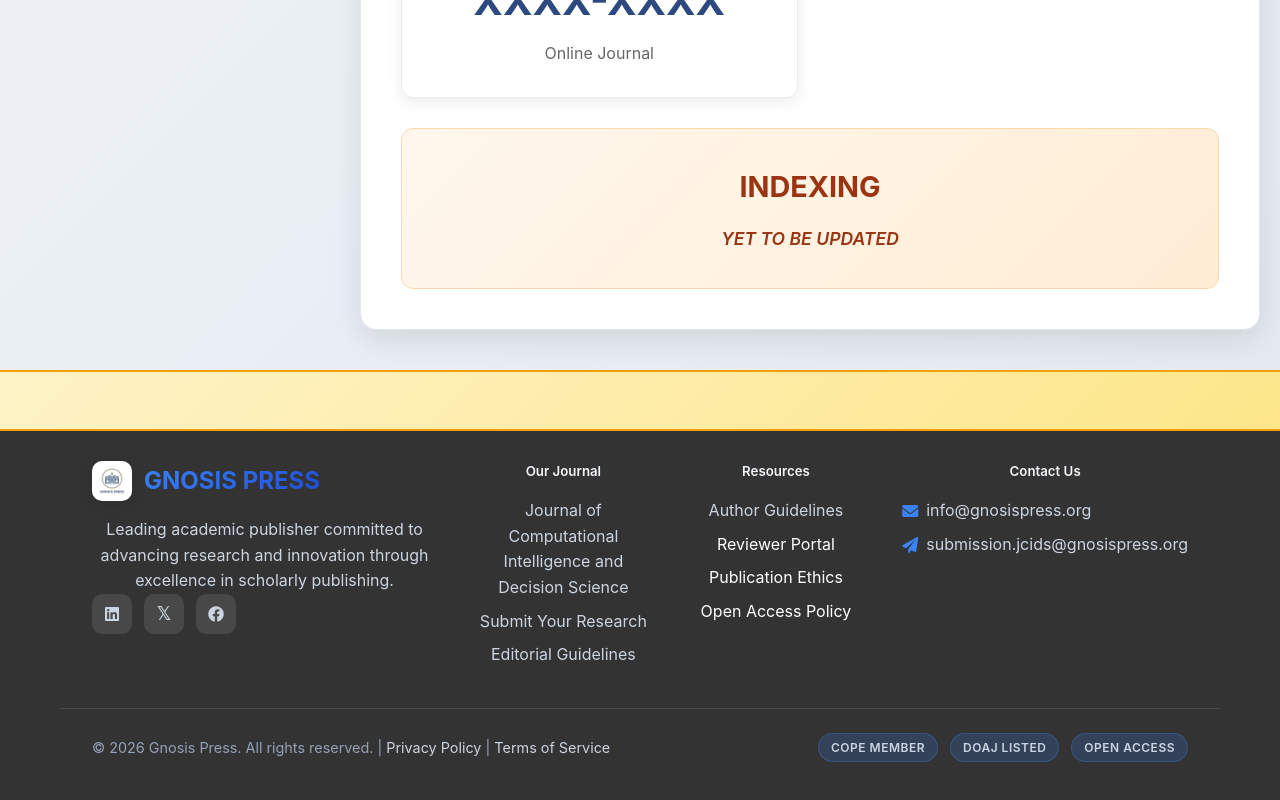
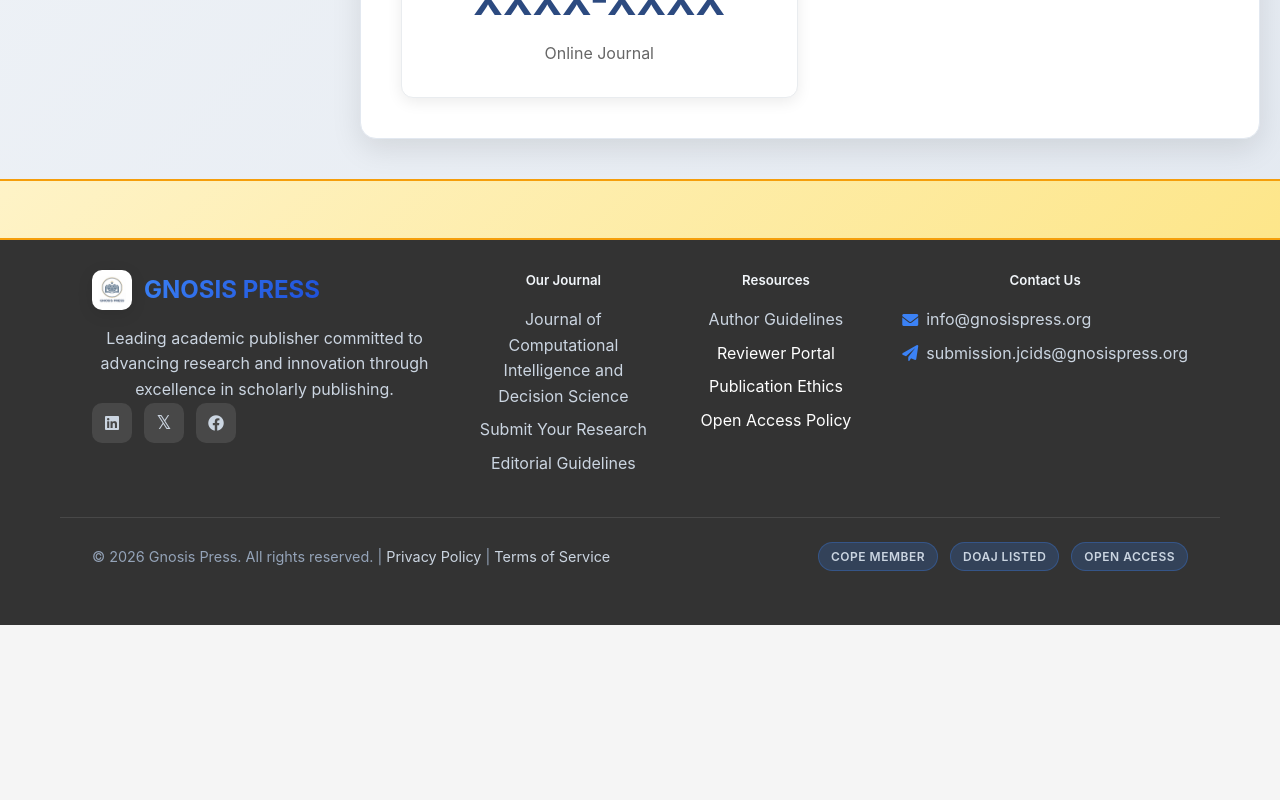
Before and after one commit to Eshan1901/journalwebsite, a React (Vite) app: page /journals in a window 1280 px wide. Shown: the part 2058-2858 px from the top of the page. After the commit the page ends 2683 px from the top, so only its background shows below. Built offline with nearby package versions, Linux system fonts and the light colour scheme; the HTML template or start-up script is replaced by a standard one.

Commit message:
Remove indexing section from About the Journal page

```diff
--- a/src/pages/Journals.jsx
+++ b/src/pages/Journals.jsx
@@ -472,34 +472,6 @@ const Journals = () => {
               <div style={{ color: '#666', fontSize: '1rem' }}>Online Journal</div>
             </div>
           </div>
-
-          {/* Indexing Section */}
-          <div style={{
-            background: 'linear-gradient(135deg, #fff7ed 0%, #ffedd5 100%)',
-            padding: '35px 30px',
-            borderRadius: '12px',
-            marginTop: '30px',
-            border: '1px solid #fed7aa'
-          }}>
-            <h3 style={{
-              color: '#9a3412',
-              fontSize: '1.8rem',
-              marginBottom: '15px',
-              fontWeight: 'bold',
-              textAlign: 'center'
-            }}>
-              INDEXING
-            </h3>
-            <div style={{
-              textAlign: 'center',
-              fontSize: '1.1rem',
-              color: '#9a3412',
-              fontWeight: '600',
-              fontStyle: 'italic'
-            }}>
-              YET TO BE UPDATED
-            </div>
-          </div>
         </div>
       )
     },
```
